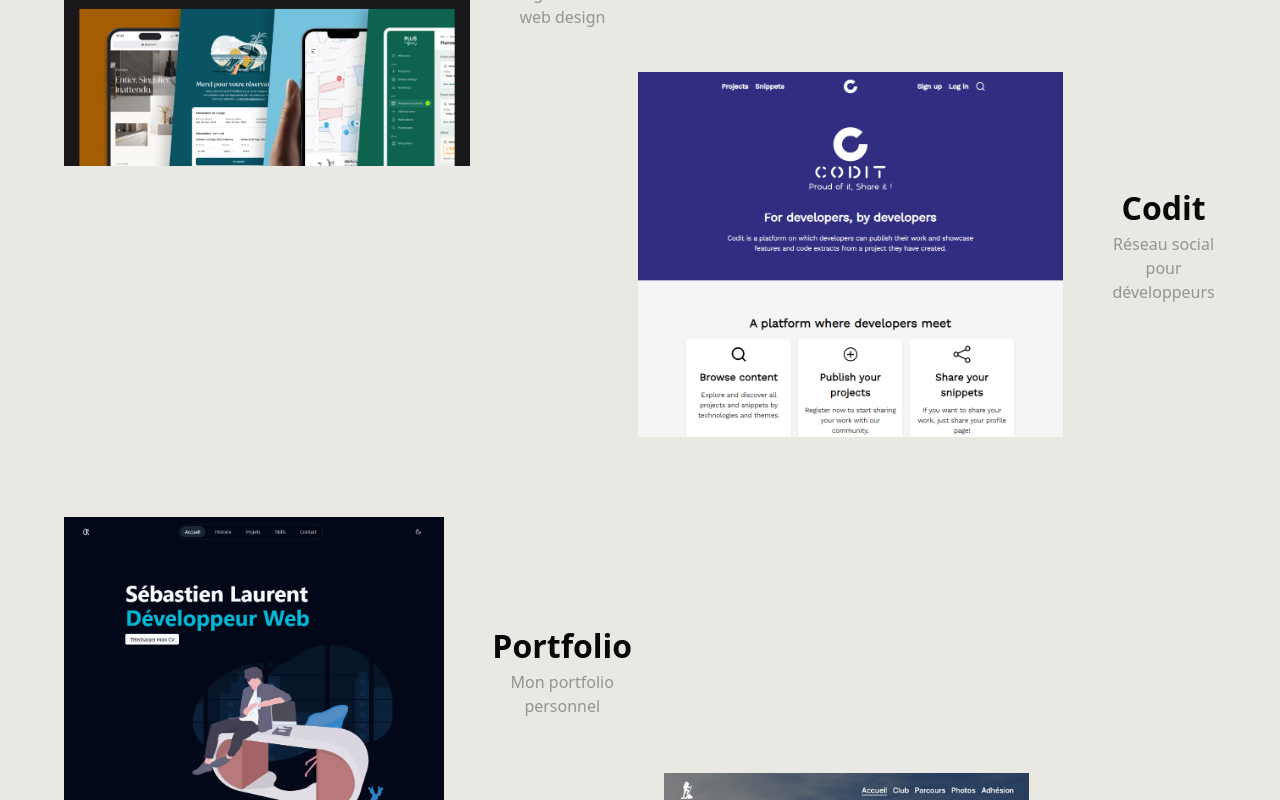
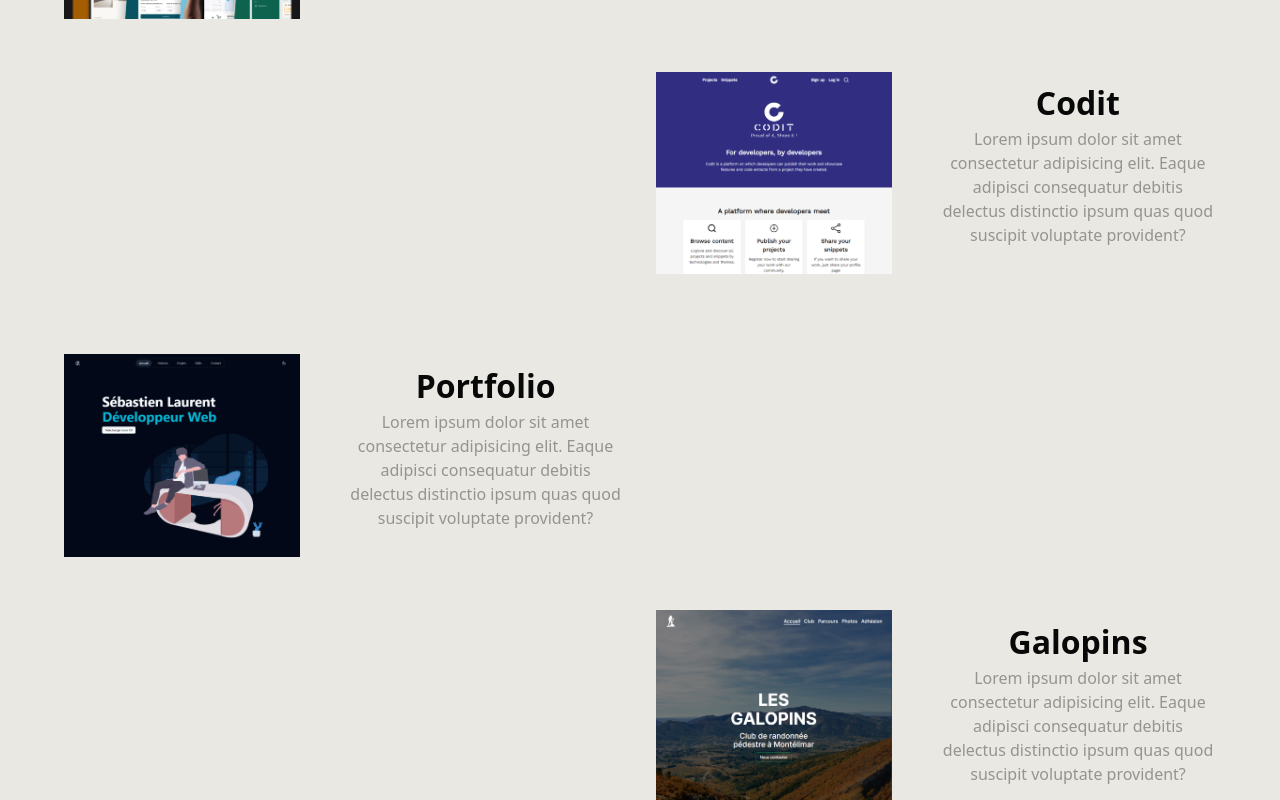
Before and after one commit to SebastienLaurentt/Portfolio-V2, a Next.js app: page / in a window 1280 px wide. Shown: the part 2700-3500 px from the top of the page. Built offline with nearby package versions, Linux system fonts and the light colour scheme.

Commit message:
update project card Content

```diff
--- a/components/LandingSections/Projets/Projets.tsx
+++ b/components/LandingSections/Projets/Projets.tsx
@@ -18,13 +18,13 @@ const Projets = () => {
           src={Stash}
           alt="Impression d'écran de la page d'accueil du Projet Stash"
           projectTitle="Stash"
-          projectDescription="Agence de web design"
+          projectDescription="Lorem ipsum dolor sit amet consectetur adipisicing elit. Eaque adipisci consequatur debitis delectus distinctio ipsum quas quod suscipit voluptate provident?"
         />
         <ProjectCard
           src={Codit}
           alt="Impression d'écran de la page d'accueil du Projet Codit"
           projectTitle="Codit"
-          projectDescription="Réseau social pour développeurs"
+          projectDescription="Lorem ipsum dolor sit amet consectetur adipisicing elit. Eaque adipisci consequatur debitis delectus distinctio ipsum quas quod suscipit voluptate provident?"
           classname="xl:mt-64"
         />
       </div>
@@ -32,14 +32,14 @@ const Projets = () => {
         <ProjectCard
           src={Portfolio}
           alt="Impression d'écran de la page d'accueil de mon Portfolio"
-          projectDescription="Mon portfolio personnel"
+          projectDescription="Lorem ipsum dolor sit amet consectetur adipisicing elit. Eaque adipisci consequatur debitis delectus distinctio ipsum quas quod suscipit voluptate provident?"
           projectTitle="Portfolio"
         />
         <ProjectCard
           src={Galopins}
           alt="Impression d'écran de la page d'accueil du Projet Galopins"
           projectTitle="Galopins"
-          projectDescription="Club de randonnée"
+          projectDescription="Lorem ipsum dolor sit amet consectetur adipisicing elit. Eaque adipisci consequatur debitis delectus distinctio ipsum quas quod suscipit voluptate provident?"
           classname="xl:mt-64"
         />
       </div>
```
